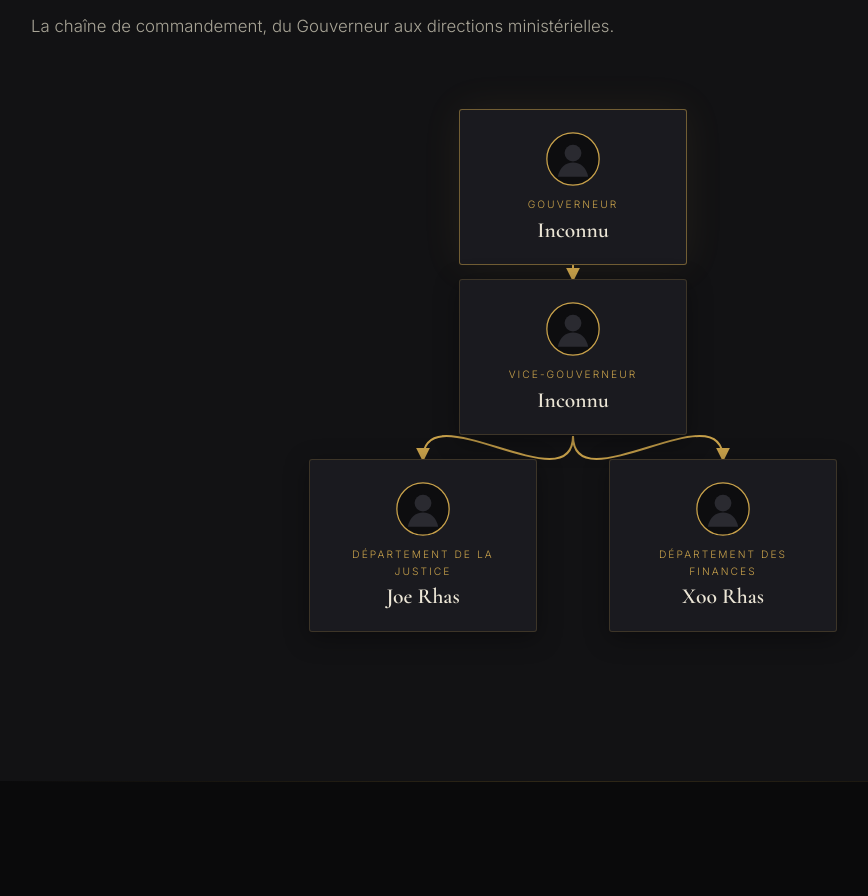
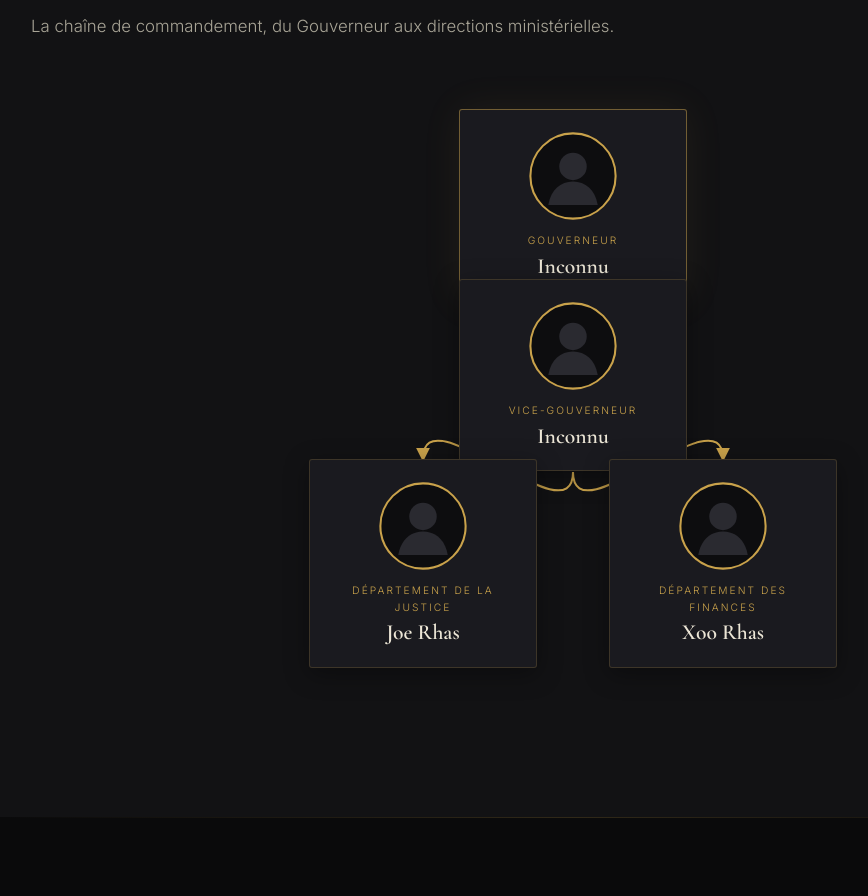
Before and after one commit to Xoo-boop/GouvernementSA-SkyFA, a website: page index.html in a window 1280 px wide. Shown: the part 3785-4681 px from the top of the page, without its empty margins (67-935 px from the left). Drawn offline with nearby package versions, Linux system fonts and the light colour scheme; no server answers.

Commit message:
Add files via upload

```diff
--- a/index.html
+++ b/index.html
@@ -200,9 +200,9 @@
   .org-node.head{border-color:rgba(201,162,75,.5);box-shadow:0 0 40px rgba(201,162,75,.08)}
   body.editing .org-node{cursor:grab}
   body.editing .org-node.dragging{cursor:grabbing;z-index:5}
-  .org-node .avatar-wrap{position:relative;width:54px;height:54px;margin:0 auto 10px}
-  .org-node .avatar{width:54px;height:54px;display:block}
-  .org-node .avatar-photo{width:54px;height:54px;border-radius:50%;object-fit:cover;border:1px solid var(--gold);display:block}
+  .org-node .avatar-wrap{position:relative;width:88px;height:88px;margin:0 auto 12px}
+  .org-node .avatar{width:88px;height:88px;display:block}
+  .org-node .avatar-photo{width:88px;height:88px;border-radius:50%;object-fit:cover;border:1px solid var(--gold);display:block}
   .avatar-upload,.avatar-remove{position:absolute;width:22px;height:22px;border-radius:50%;border:2px solid var(--navy);
     cursor:pointer;font-size:10px;display:none;align-items:center;justify-content:center;z-index:3;padding:0;line-height:1}
   body.editing .avatar-upload,body.editing .avatar-remove{display:flex}
```
